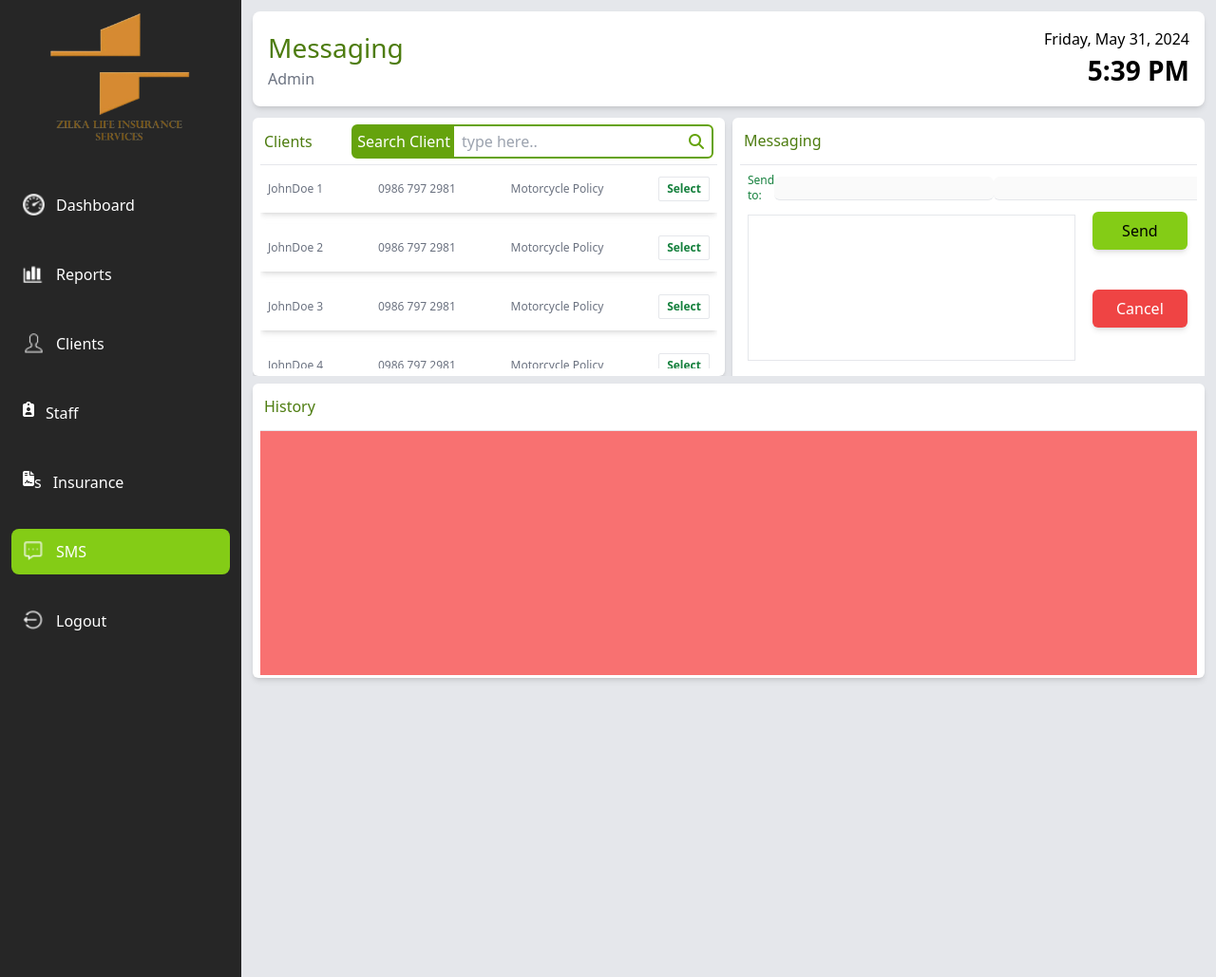
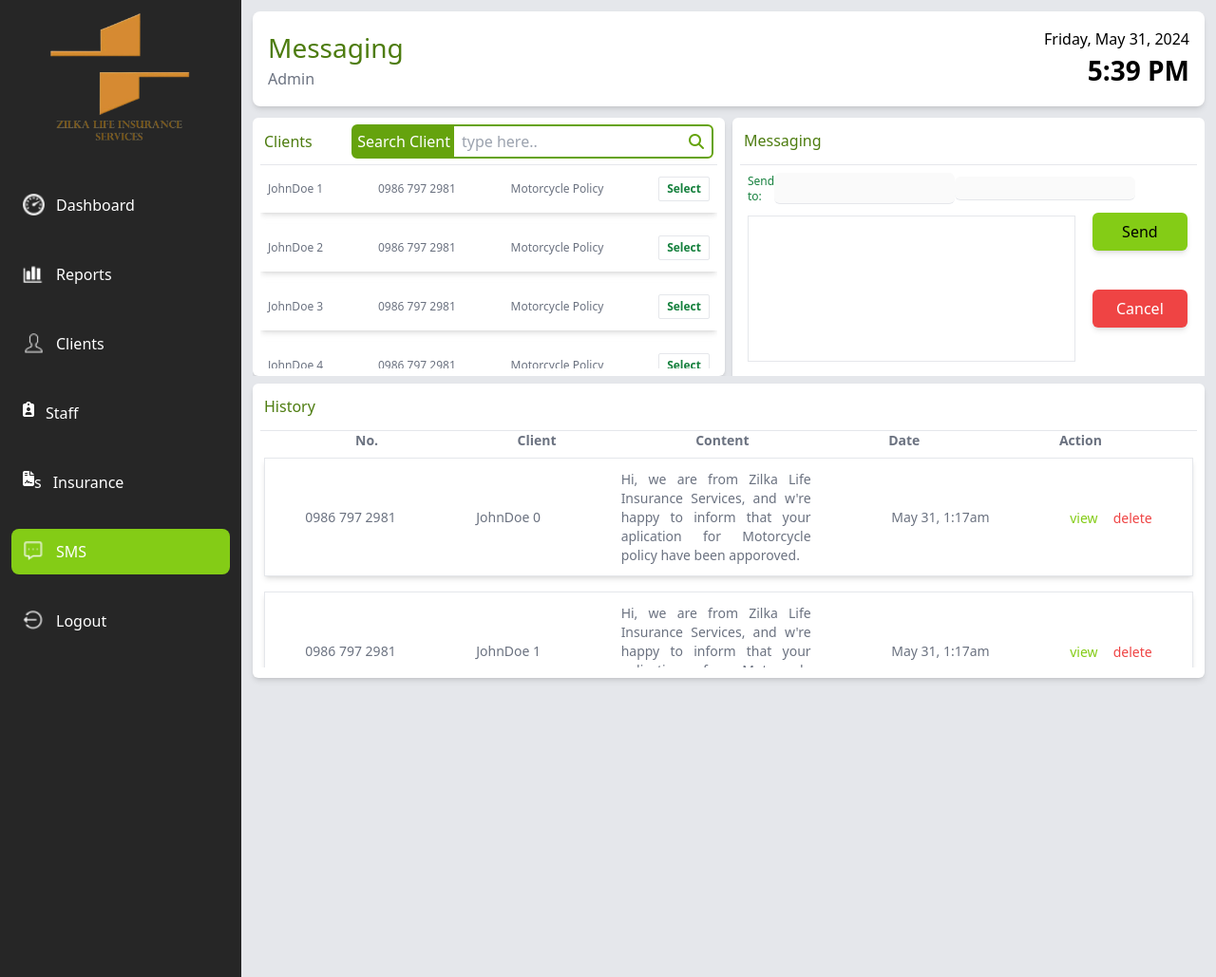
Before and after one commit to GetDrown/insurance-system, a PHP site: page /src/admin-view/sms.php in a window 1280 px wide. Shown: the top 1029 px of the page at 95% size. Run offline with PHP 8.4, Linux system fonts and the light colour scheme.

Commit message:
sms page ui done

```diff
--- a/assets/css/output.css
+++ b/assets/css/output.css
@@ -606,6 +597,10 @@ video {
   margin-bottom: 0.5rem;
 }
 
+.mb-1 {
+  margin-bottom: 0.25rem;
+}
+
 .mb-2 {
   margin-bottom: 0.5rem;
 }
@@ -798,8 +793,12 @@ video {
   margin-top: 64px;
 }
 
-.mb-1 {
-  margin-bottom: 0.25rem;
+.mr-1 {
+  margin-right: 0.25rem;
+}
+
+.mr-10 {
+  margin-right: 2.5rem;
 }
 
 .inline-block {
@@ -942,44 +953,20 @@ video {
   height: 100vh;
 }
 
-.h-\[300px\] {
-  height: 300px;
-}
-
-.h-\[290px\] {
-  height: 290px;
-}
-
-.h-\[280px\] {
-  height: 280px;
-}
-
-.h-\[320px\] {
-  height: 320px;
-}
-
-.h-\[250px\] {
-  height: 250px;
-}
-
 .h-\[230px\] {
   height: 230px;
 }
 
-.h-\[214px\] {
-  height: 214px;
-}
-
-.h-\[100xp\] {
-  height: 100xp;
-}
-
-.h-\[180px\] {
-  height: 180px;
-}
-
-.h-\[257px\] {
-  height: 257px;
+.h-\[225px\] {
+  height: 225px;
+}
+
+.h-\[223px\] {
+  height: 223px;
+}
+
+.h-\[125px\] {
+  height: 125px;
 }
 
 .w-11\/12 {
@@ -1236,6 +1219,30 @@ video {
   overflow-y: auto;
 }
 
+.text-ellipsis {
+  text-overflow: ellipsis;
+}
+
+.whitespace-nowrap {
+  white-space: nowrap;
+}
+
+.whitespace-pre {
+  white-space: pre;
+}
+
+.whitespace-pre-line {
+  white-space: pre-line;
+}
+
+.whitespace-pre-wrap {
+  white-space: pre-wrap;
+}
+
+.whitespace-break-spaces {
+  white-space: break-spaces;
+}
+
 .rounded {
   border-radius: 0.25rem;
 }
@@ -1568,9 +1545,23 @@ video {
   padding-bottom: 9px;
 }
 
-.px-1 {
-  padding-left: 0.25rem;
-  padding-right: 0.25rem;
+.px-10 {
+  padding-left: 2.5rem;
+  padding-right: 2.5rem;
+}
+
+.px-\[20px\] {
+  padding-left: 20px;
+  padding-right: 20px;
+}
+
+.px-\[100px\] {
+  padding-left: 100px;
+  padding-right: 100px;
+}
+
+.pb-3 {
+  padding-bottom: 0.75rem;
 }
 
 .pl-\[8px\] {
@@ -1585,24 +1576,16 @@ video {
   padding-top: 2px;
 }
 
-.pb-1 {
-  padding-bottom: 0.25rem;
-}
-
-.pb-2 {
-  padding-bottom: 0.5rem;
-}
-
-.pb-3 {
-  padding-bottom: 0.75rem;
-}
-
 .text-left {
   text-align: left;
 }
 
 .text-center {
   text-align: center;
+}
+
+.text-justify {
+  text-align: justify;
 }
 
 .text-end {
@@ -1685,6 +1668,10 @@ video {
   font-weight: 600;
 }
 
+.font-bold {
+  font-weight: 700;
+}
+
 .normal-case {
   text-transform: none;
 }
@@ -1776,14 +1763,9 @@ video {
   color: rgb(255 255 255 / var(--tw-text-opacity));
 }
 
-.text-green-300 {
+.text-gray-800 {
   --tw-text-opacity: 1;
-  color: rgb(134 239 172 / var(--tw-text-opacity));
-}
-
-.text-green-700 {
-  --tw-text-opacity: 1;
-  color: rgb(21 128 61 / var(--tw-text-opacity));
+  color: rgb(31 41 55 / var(--tw-text-opacity));
 }
 
 .underline {
--- a/src/admin-view/sms.php
+++ b/src/admin-view/sms.php
@@ -29,12 +29,14 @@
                         <span><i class="fa-solid fa-magnifying-glass text-lime-600"></i></span>
                     </div>
                 </div>
-                <div class="h-[214px] overflow-y-auto clients">
+                <div class="h-[214px] overflow-y-auto clients relative">
+                    <p id="noClientsMessage" class="absolute inset-0 text-gray-500 hidden">"No
+                        clients found"</p>
                     <?php for ($i=0; $i < 7; $i++) { ?>
                     <div class="bg-white shadow-md mb-3 py-3 px-2 flex justify-between items-center client">
                         <p class="name text-xs font-medium text-gray-500">JohnDoe <?php echo $i+1; ?></p>
-                        <p class="num text-xs font-medium text-gray-500" id="username">0986 797 2981</p>
-                        <p class="text-xs font-medium  text-gray-500" id="username">Motorcycle Policy</p>
+                        <p class="num text-xs font-medium text-gray-500">0986 797 2981</p>
+                        <p class="text-xs font-medium  text-gray-500">Motorcycle Policy</p>
                         <button
                             class="selectClientBtn py-1 px-2 text-xs text-green-700 font-semibold border rounded-sm hover:bg-green-600 hover:text-white">Select</button>
                     </div>
@@ -51,9 +53,9 @@
                         <div class="flex justify-between items-center">
                             <label for="client" class="text-xs font-medium text-green-700">Send to:</label>
                             <input disabled id="clientNameMsg" type="text"
-                                class="focus:outline-none border-b rounded-md">
+                                class="focus:outline-none border-b rounded-md text-gray-800 text-xs py-2 px-2">
                             <input disabled id="clientNumMsg" type="text"
-                                class="focus:outline-none border-b rounded-md">
+                                class="focus:outline-none border-b rounded-md text-gray-800 text-xs py-1 px-2">
                         </div>
                         <textarea name="msg" id="msg"
                             class="border w-full mt-3 resize-none focus:outline-none p-1 text-xs text-gray-400"
@@ -73,10 +75,38 @@
             <div class="w-full p-1 border-b h-[42px] bg-white">
                 <p class="text-lime-700 font-medium">History</p>
             </div>
-            <div class="h-[257px] bg-red-400"></div>
+            <div class="flex items-center justify-between mb-1 px-[100px]">
+                <p class="text-gray-500 text-sm font-bold">No.</p>
+                <p class="text-gray-500 text-sm font-bold">Client</p>
+                <p class="text-gray-500 text-sm font-bold">Content</p>
+                <p class="text-gray-500 text-sm font-bold">Date</p>
+                <p class="text-gray-500 text-sm font-bold">Action</p>
+            </div>
+            <div class="h-[225px] overflow-y-auto p-1">
+                <?php for ($i=0; $i < 10; $i++) { ?>
+                <div class="flex items-center justify-around mb-4 shadow-md py-3 border h-[125px]">
+                    <p class="text-gray-500 text-sm">0986 797 2981</p>
+                    <p class="text-gray-500 text-sm">JohnDoe <?php echo $i ?></p>
+                    <div class="w-[200px] h-[125px] flex justify-center items-center text-ellipsis overflow-hidden">
+                        <p class="text-gray-500 text-sm text-justify">
+                            Hi, we are from Zilka Life Insurance Services, and
+                            w're happy to inform that your aplication for
+                            Motorcycle policy have been apporoved.
+
+                        </p>
+                    </div>
+                    <p class="text-gray-500 text-sm">May 31, 1:17am</p>
+                    <div>
+                        <button class="text-sm text-lime-500 mr-3">view</button>
+                        <button class="text-sm text-red-500">delete</button>
+                    </div>
+                </div>
+                <?php } ?>
+            </div>
         </div>
     </div>
-    <script src="../../assets/js/time.js"></script>
+    <script src=" ../../assets/js/time.js">
+    </script>
     <script>
     document.getElementById('searchBar').addEventListener('input', function() {
         var searchTerm = this.value.toLowerCase();
@@ -84,7 +114,7 @@
         var hasVisibleClients = false;
 
         clients.forEach(function(client) {
-            var username = client.querySelector('.username').textContent.toLowerCase();
+            var username = client.querySelector('.name').textContent.toLowerCase();
             if (username.includes(searchTerm)) {
                 client.classList.remove('hidden');
                 hasVisibleClients = true;
@@ -112,11 +142,15 @@
 
     selectClientBtn.forEach(btn => {
         btn.addEventListener("click", function() {
-            const clientsDiv = btn.closest(".clients");
-            const name = clientsDiv.querySelector('.name').textContent;
-            const num = clientsDiv.querySelector('.num').textContent;
-            console.log(name + num);
+            const clientDiv = btn.closest('.client');
+            const name = clientDiv.querySelector('.name').textContent;
+            const num = clientDiv.querySelector('.num').textContent;
+
+            clientNameMsg.value = name;
+            clientNumMsg.value = num;
         });
+
+
     });
     </script>
 </body>
```
Also changed, not shown: other parts of assets/css/output.css (+32 -67 lines).
